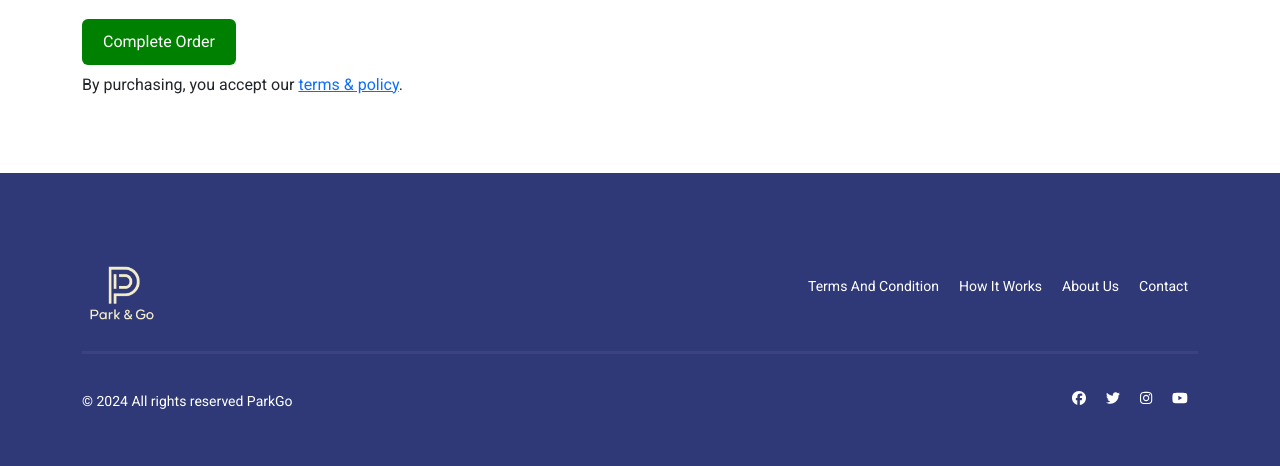
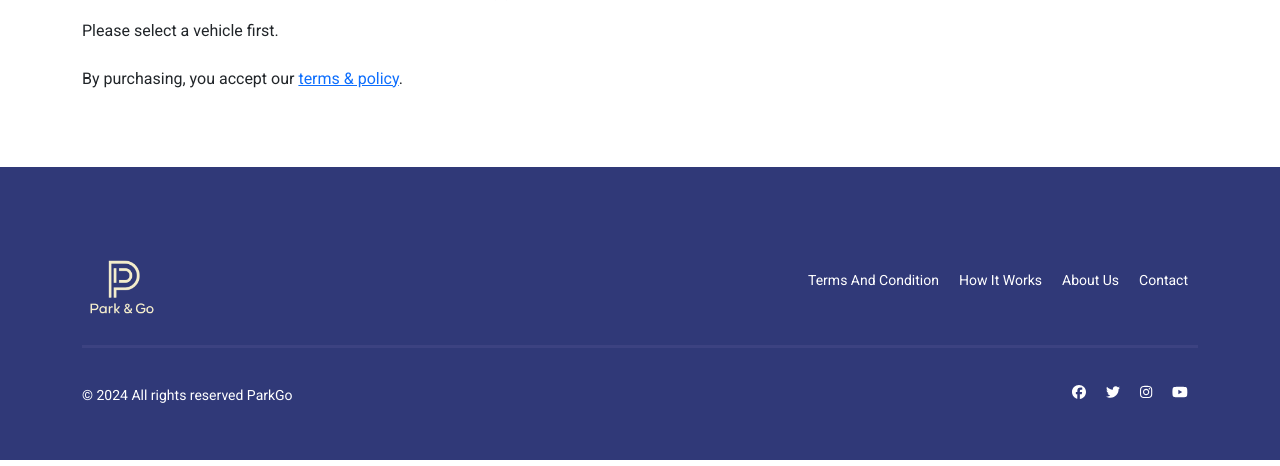
Before and after one commit to mrsafalpiya/parkgo, a Django app: page /details/ in a window 1280 px wide. Shown: the part 787-1253 px from the top of the page. Run offline with Django 4.2, Linux system fonts and the light colour scheme; some libraries are stand-ins or nearby versions.

Commit message:
Checkout page: Show complete order button only when vehicle is selected

```diff
--- a/auth_project/templates/details.html
+++ b/auth_project/templates/details.html
@@ -111,7 +111,11 @@
                             </div>
                             <div class="order_btns">
                                 <div>
-                                    <button href="" class="btn btn_complete" type="submit">Complete Order</button>
+                                    <button class="btn btn_complete"
+                                            type="submit"
+                                            id="complete-order-btn"
+                                            style="display: none">Complete Order</button>
+                                    <p id="complete-order-select-vehicle-warn">Please select a vehicle first.</p>
                                 </div>
                             </div>
                             <p class="mt-2">
@@ -184,4 +188,11 @@
         }
     }
     </script>
+    <!-- Handle vehicle selection and complete order btn -->
+    <script>
+    $('input[type=radio][name=vehicle]').change(function() {
+        $('#complete-order-select-vehicle-warn').css('display', 'none');
+        $('#complete-order-btn').css('display', 'block');
+    });
+    </script>
 {% endblock %}
```
